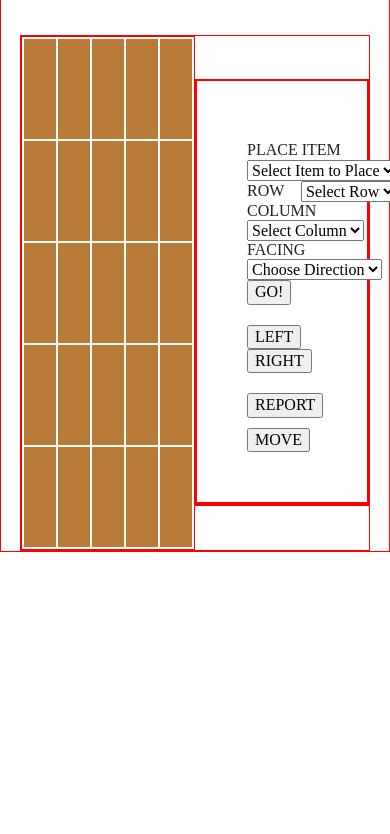
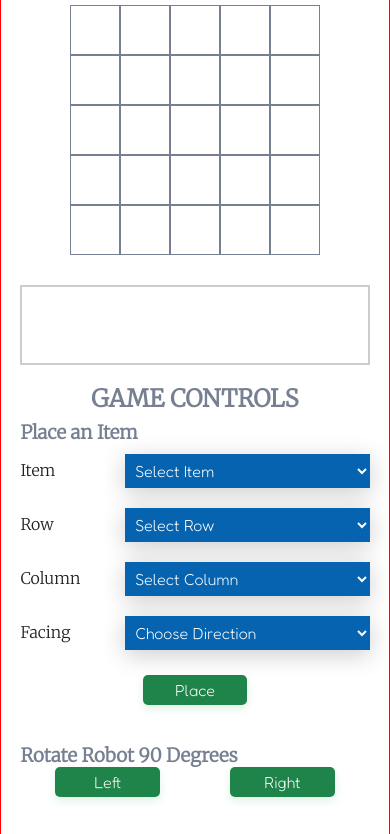
Before and after one commit to Chika-Okafor/toy-robot, a website built with Parcel: page index.html in a window 390 px wide. Shown: the part 76-910 px from the top of the page. Before the commit the page ends 844 px from the top, so only its background shows below. Built offline with nearby package versions, Linux system fonts and the light colour scheme.

Commit message:
setup styles for responsive-mobile

```diff
--- a/css/main.css
+++ b/css/main.css
@@ -96,125 +96,201 @@ body {
   border: 1px solid red;
   display: flex;
   flex-flow: row wrap;
+  font-family: "Fredoka", sans-serif;
   justify-content: center;
   width: 100%;
 }
 
 header {
-  align-items: flex-start;
+  align-items: center;
   display: flex;
   justify-content: center;
   width: 100%;
 }
 
 header #game-title {
-  color: #000;
-  word-spacing: 20px;
+  color: #30c5ff;
+  font-family: "Orbitron", sans-serif;
+  word-spacing: 10px;
+  letter-spacing: 2px;
 }
 
 #game-title .fa-robot {
-  color: #000;
+  color: #777f92;
 }
 
 #game-ui {
-  border: 1px solid red;
+  align-items: center;
   display: flex;
-  align-items: center;
   flex-flow: row wrap;
   justify-content: center;
-  margin-top: 30px;
   width: 90%;
 }
 
 #game-board {
-  border: 1px solid red;
+  align-items: center;
   display: flex;
+  flex-flow: row wrap;
+  justify-content: center;
+  margin-bottom: 30px;
+  width: 100%;
+}
+
+#game-board tr {
   align-items: center;
+  display: flex;
   justify-content: center;
-  width: 50%;
+  text-align: center;
+  width: 100%;
+}
+
+td {
+  align-items: center;
+  border: 1px solid #777f92;
+  background-color: #fff;
+  display: flex;
+  height: 50px;
+  justify-content: space-around;
+  width: 50px;
+}
+
+.robot {
+  background-color: #fff;
+}
+
+.robot .fa-solid {
+  color: #000;
+  font-size: 15px;
+}
+
+.wall {
+  background-color: #ba7a3a;
 }
 
 #interactions {
-  border: 1px solid red;
+  align-items: flex-start;
   display: flex;
-  align-items: flex-start;
-  flex-flow: column nowrap;
+  flex-flow: row wrap;
   justify-content: flex-start;
-  width: 50%;
+  width: 100%;
 }
 
-td {
-  background-color: #ba7a3a;
-  height: 100px;
+#interactions h2,
+#interactions h3 {
+  color: #777f92;
+  font-family: "Merriweather", serif;
+  width: 100%;
+}
+
+#interactions h2 {
+  margin-bottom: 0;
   text-align: center;
-  width: 100px;
+}
+
+#interactions h3 {
+  margin: 10px 0 0;
 }
 
 #game-ctrls {
-  border: 1px solid red;
+  align-items: center;
   display: flex;
-  align-items: flex-start;
-  flex-flow: column nowrap;
-  justify-content: flex-start;
-  padding: 50px;
+  flex-flow: row-reverse wrap;
+  justify-content: center;
   width: 100%;
 }
 
-#place-item-ctrls,
-#rotate-robot-ctrls,
-#report,
-#move {
+#ui-messages {
+  align-items: flex-start;
+  border: 2px solid #ccc;
   display: flex;
-  align-items: center;
-  justify-content: space-between;
-  flex-flow: row wrap;
-  margin: 10px 0;
-}
-
-label {
-  margin-right: 10px;
-}
-
-select {
-  margin-right: 20px;
-}
-
-#rotate-right {
-  margin-left: 20px;
-}
-
-#report-text {
-  border: 1px solid red;
-  margin-left: 20px;
-}
-
-.robot {
-  background-color: #000;
-  color: #ccc;
-}
-
-.fa-solid {
-  color: white;
-}
-
-.wall {
-  background-color: #fff;
-}
-
-#ui-messages {
-  border: 1px solid red;
-  display: flex;
-  align-items: flex-start;
   flex-flow: column nowrap;
+  height: 80px;
   justify-content: flex-start;
   width: 100%;
 }
 
 #message {
-  color: orange;
-  font-size: larger;
-  font-weight: 600;
+  color: #000;
   text-align: center;
+}
+
+#game-ctrls label {
+  font-family: "Merriweather", serif;
+  width: 30%;
+}
+
+#place-item,
+#select-row,
+#select-column,
+#select-facing-direction {
+  align-items: center;
+  display: flex;
+  flex-flow: row wrap;
+  justify-content: flex-start;
+  margin: 10px 0;
+  width: 100%;
+}
+
+#item,
+#row,
+#column,
+#facing {
+  appearance: button;
+  background-color: #0563af;
+  border: none;
+  box-shadow: 0 5px 25px rgba(0, 0, 0, 0.2);
+  color: white;
+  outline: none;
+  padding: 6px;
+  width: 70%;
+  -webkit-appearance: button;
+}
+
+#move,
+#report {
+  align-items: center;
+  display: flex;
+  flex-flow: row wrap;
+  justify-content: center;
+  margin: 10px 0;
+  width: 100%;
+}
+
+button {
+  align-items: center;
+  background-color: #1e8449;
+  border-radius: 5px;
+  border-style: none;
+  box-shadow: rgba(39, 174, 96, 0.15) 0 4px 9px;
+  color: #fff;
+  cursor: pointer;
+  display: flex;
+  flex-flow: row wrap;
+  justify-content: center;
+  margin: 10px 0;
+  padding: 6px 0;
+  touch-action: manipulation;
+  width: 30%;
+}
+
+button:hover {
+  background-color: #27ae60;
+  box-shadow: rgba(39, 174, 96, 0.2) 0 6px 12px;
+  opacity: 1;
+}
+
+#submit {
+  margin: 15px 0 30px;
+}
+
+#rotate-robot-ctrls,
+#move,
+#report {
+  align-items: center;
+  display: flex;
+  justify-content: space-around;
+  margin-bottom: 30px;
+  width: 100%;
 }
 
 /* ==========================================================================
--- a/index.html
+++ b/index.html
@@ -19,8 +19,13 @@
   <link rel="stylesheet" href="css/normalize.css">
   <link rel="stylesheet" href="css/main.css">
 
-  <!-- FONT AWESOME CDN-->
+  <!-- FONT AWESOME ICONS-->
   <script src="https://kit.fontawesome.com/8bccf2ba24.js" crossorigin="anonymous"></script>
+
+  <!-- GOOGLE FONTS-->
+  <link rel="preconnect" href="https://fonts.googleapis.com">
+  <link rel="preconnect" href="https://fonts.gstatic.com" crossorigin>
+  <link href="https://fonts.googleapis.com/css2?family=Fredoka:wght@300&family=Merriweather:wght@300&family=Orbitron:wght@700&display=swap" rel="stylesheet">
 
   <meta name="theme-color" content="#fafafa">
 </head>
@@ -71,16 +76,22 @@
     </table>
 
     <div id="interactions">
+      <div id="ui-messages">
+        <span id="message"></span>
+      </div>
+      <h2>GAME CONTROLS</h2>
       <div id="game-ctrls">
-        <div id="place-item-ctrls">
-          <label for="place-item">PLACE ITEM</label>
-          <select name="place-item" id="place-item">
-            <option selected>Select Item to Place</option>
-            <option>ROBOT</option>
-            <option>WALL</option>
+        <h3>Place an Item</h3>
+        <div id="place-item">
+          <label for="place-item">Item</label>
+          <select name="place-item" id="item">
+            <option selected>Select Item</option>
+            <option>Robot</option>
+            <option>Wall</option>
           </select>
-
-          <label for="row">ROW</label>
+        </div>
+        <div id="select-row">
+          <label for="row">Row</label>
           <select name="row" id="row">
             <option selected>Select Row</option>
             <option>1</option>
@@ -89,8 +100,9 @@
             <option>4</option>
             <option>5</option>
           </select>
-
-          <label for="column">COLUMN</label>
+        </div>
+        <div id="select-column">
+          <label for="column">Column</label>
           <select name="column" id="column">
             <option selected>Select Column</option>
             <option>1</option>
@@ -99,32 +111,34 @@
             <option>4</option>
             <option>5</option>
           </select>
-
-          <label for="facing">FACING</label>
+        </div>
+        <div id="select-facing-direction">
+          <label for="facing">Facing</label>
           <select name="facing" id="facing">
             <option selected>Choose Direction</option>
-            <option>NORTH</option>
-            <option>SOUTH</option>
-            <option>EAST</option>
-            <option>WEST</option>
+            <option>North</option>
+            <option>South</option>
+            <option>East</option>
+            <option>West</option>
           </select>
+        </div>
+        <button id="submit">Place</button>
 
-          <button id="submit">GO!</button>
+        <h3>Rotate Robot 90 Degrees</h3>
+        <div id="rotate-robot-ctrls">
+          <button id="rotate-left-btn">Left</button>
+          <button id="rotate-right-btn">Right</button>
         </div>
 
-        <div id="rotate-robot-ctrls">
-          <button id="rotate-left-btn">LEFT</button>
-          <button id="rotate-right-btn">RIGHT</button>
+        <h3>Move Robot One Step</h3>
+        <div id="move">
+          <button id="move-btn">Move</button>
         </div>
 
+        <h3>Report Robot Position</h3>
         <div id="report">
-          <button id="report-btn">REPORT</button>
+          <button id="report-btn">Report</button>
         </div>
-
-        <button id="move-btn">MOVE</button>
-      </div>
-      <div id="ui-messages">
-        <span id="message"></span>
       </div>
     </div>
   </main>
--- a/js/main.js
+++ b/js/main.js
@@ -2,7 +2,7 @@ const allCells = document.querySelectorAll("td");
 let robotPosition = document.querySelector("td .robot");
 const wallCell = document.querySelectorAll("td .wall");
 const emptyCells = document.querySelector("td .empty-cell");
-const placedItem = document.getElementById("place-item");
+const placedItem = document.getElementById("item");
 const rowInput = document.getElementById("row");
 const columnInput = document.getElementById("column");
 const facingInput = document.getElementById("facing");
@@ -21,7 +21,7 @@ let robotFacingDirection = "";
 //ENABLES SELECT ELEMENT FOR FACING DIRECTION WHEN PLACING A ROBOT ON THE BOARD
 placedItem.onchange = function () {
     facing.setAttribute("disabled", "disabled");
-    if (this.value === "ROBOT") {
+    if (this.value === "Robot") {
       facing.removeAttribute("disabled");
     };
 };
@@ -32,10 +32,10 @@ submit.addEventListener("click", function (e) {
     selectedColumn = columnInput.value;
     robotFacingDirection = facingInput.value;
 
-    if ((placedItem.value === "ROBOT") && (selectedColumn && selectedRow && robotFacingDirection !== null)) {
+    if ((placedItem.value === "Robot") && (selectedColumn && selectedRow && robotFacingDirection !== null)) {
         placeRobot(selectedRow, selectedColumn, robotFacingDirection);
 
-    } else if ((placedItem.value === "WALL") && (selectedColumn && selectedRow !== null)) {
+    } else if ((placedItem.value === "Wall") && (selectedColumn && selectedRow !== null)) {
         placeWall(selectedRow, selectedColumn)
     };
 
@@ -102,24 +102,24 @@ rotateLeftBtn.addEventListener("click", function (e) {
     const direction = document.getElementById("direction");
 
     if (direction !== null) {
-        if (robotFacingDirection === "NORTH") {
+        if (robotFacingDirection === "North") {
             console.log(robotFacingDirection);
-            robotFacingDirection = "WEST";
+            robotFacingDirection = "West";
             direction.classList.replace("fa-arrow-up", "fa-arrow-left");
             console.log(robotFacingDirection);
-        } else if (robotFacingDirection === "EAST") {
+        } else if (robotFacingDirection === "East") {
             console.log(robotFacingDirection);
-            robotFacingDirection = "NORTH";
+            robotFacingDirection = "North";
             direction.classList.replace("fa-arrow-right", "fa-arrow-up");
             console.log(robotFacingDirection);
-        } else if (robotFacingDirection === "SOUTH") {
+        } else if (robotFacingDirection === "South") {
             console.log(robotFacingDirection);
-            robotFacingDirection = "EAST";
+            robotFacingDirection = "East";
             direction.classList.replace("fa-arrow-down", "fa-arrow-right");
             console.log(robotFacingDirection);
         } else {
             console.log(robotFacingDirection);
-            robotFacingDirection = "SOUTH";
+            robotFacingDirection = "South";
             direction.classList.replace("fa-arrow-left", "fa-arrow-down");
             console.log(robotFacingDirection);
         };
@@ -134,24 +134,24 @@ rotateRightBtn.addEventListener("click", function (e) {
     const direction = document.getElementById("direction");
 
     if (direction !== null) {
-        if (robotFacingDirection === "NORTH") {
+        if (robotFacingDirection === "North") {
             console.log(robotFacingDirection);
-            robotFacingDirection = "EAST";
+            robotFacingDirection = "East";
             direction.classList.replace("fa-arrow-up", "fa-arrow-right");
             console.log(robotFacingDirection);
-        } else if (robotFacingDirection === "EAST") {
+        } else if (robotFacingDirection === "East") {
             console.log(robotFacingDirection);
-            robotFacingDirection = "SOUTH";
+            robotFacingDirection = "South";
             direction.classList.replace("fa-arrow-right", "fa-arrow-down");
             console.log(robotFacingDirection);
-        } else if (robotFacingDirection === "SOUTH") {
+        } else if (robotFacingDirection === "South") {
             console.log(robotFacingDirection);
-            robotFacingDirection = "WEST";
+            robotFacingDirection = "West";
             direction.classList.replace("fa-arrow-down", "fa-arrow-left");
             console.log(robotFacingDirection);
         } else {
             console.log(robotFacingDirection);
-            robotFacingDirection = "NORTH";
+            robotFacingDirection = "North";
             direction.classList.replace("fa-arrow-left", "fa-arrow-up");
             console.log(robotFacingDirection);
         };
@@ -238,19 +238,19 @@ moveBtn.addEventListener("click", function (e) {
     let yBoundary = [1, 2, 3, 4, 5, 6, 7, 8, 9, 10, 11, 12, 13, 14, 15, 16, 17, 18, 19, 20, 21, 22, 23, 24, 25];
 
     if (xCoordinate && yCoordinate !== null) {
-        if (robotFacingDirection === "NORTH") {
+        if (robotFacingDirection === "North") {
             xCoordinate = `${Number(xCoordinate) + 1}`;
             yCoordinate = `${Number(yCoordinate) + 5}`;
             if (xBoundary.includes(Number(xCoordinate)) && yBoundary.includes(Number(yCoordinate))) {
                 moveRobot(xCoordinate, yCoordinate, robotFacingDirection);
             };
-        } else if (robotFacingDirection === "EAST") {
+        } else if (robotFacingDirection === "East") {
             yCoordinate = `${Number(yCoordinate) + 1}`;
             yBoundary = [2, 3, 4, 5, 7, 8, 9, 10, 12, 13, 14, 15, 17, 18, 19, 20, 22, 23, 24, 25];
             if (xBoundary.includes(Number(xCoordinate)) && yBoundary.includes(Number(yCoordinate))) {
                 moveRobot(xCoordinate, yCoordinate, robotFacingDirection);
             };
-        } else if (robotFacingDirection === "SOUTH") {
+        } else if (robotFacingDirection === "South") {
             xCoordinate = `${Number(xCoordinate) - 1}`;
             yCoordinate = `${Number(yCoordinate) - 5}`;
             if (xBoundary.includes(Number(xCoordinate)) && yBoundary.slice().includes(Number(yCoordinate))) {
@@ -286,13 +286,13 @@ reportBtn.addEventListener("click", function (e) {
 
 function setFacingDirection(facing) {
     let robotIcon = "";
-    if (facing === "NORTH") {
+    if (facing === "North") {
         robotIcon += "<i class='fa-solid fa-arrow-up' id='direction'></i>";
         console.log(robotIcon);
-    } else if (facing === "EAST") {
+    } else if (facing === "East") {
         robotIcon += "<i class='fa-solid fa-arrow-right' id='direction'></i>";
         console.log(robotIcon);
-    } else if (facing === "SOUTH") {
+    } else if (facing === "South") {
         robotIcon += "<i class='fa-solid fa-arrow-down' id='direction'></i>";
         console.log(robotIcon);
     } else {
```
